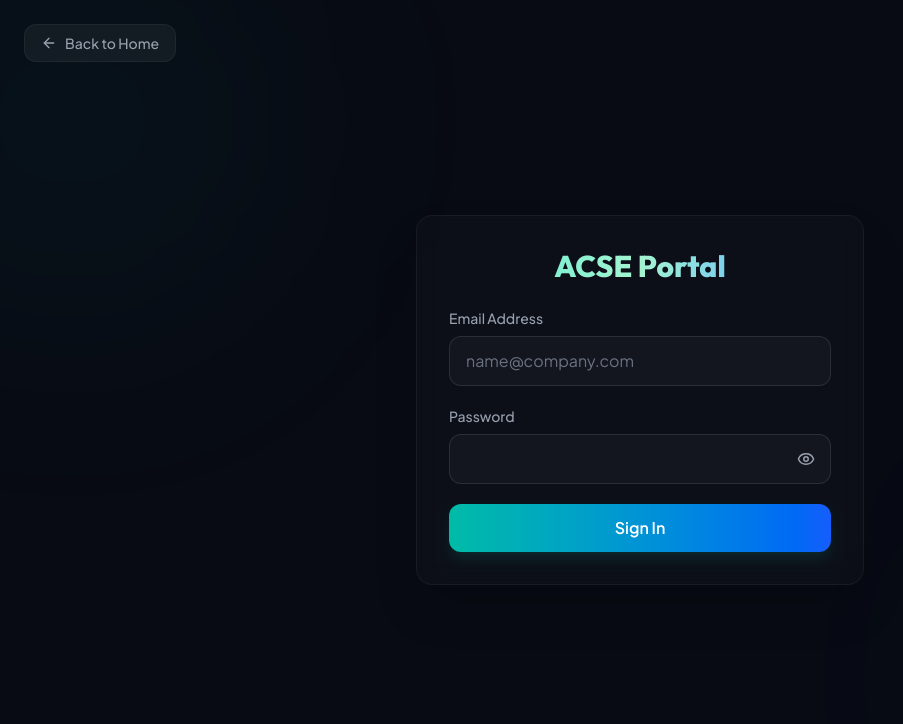
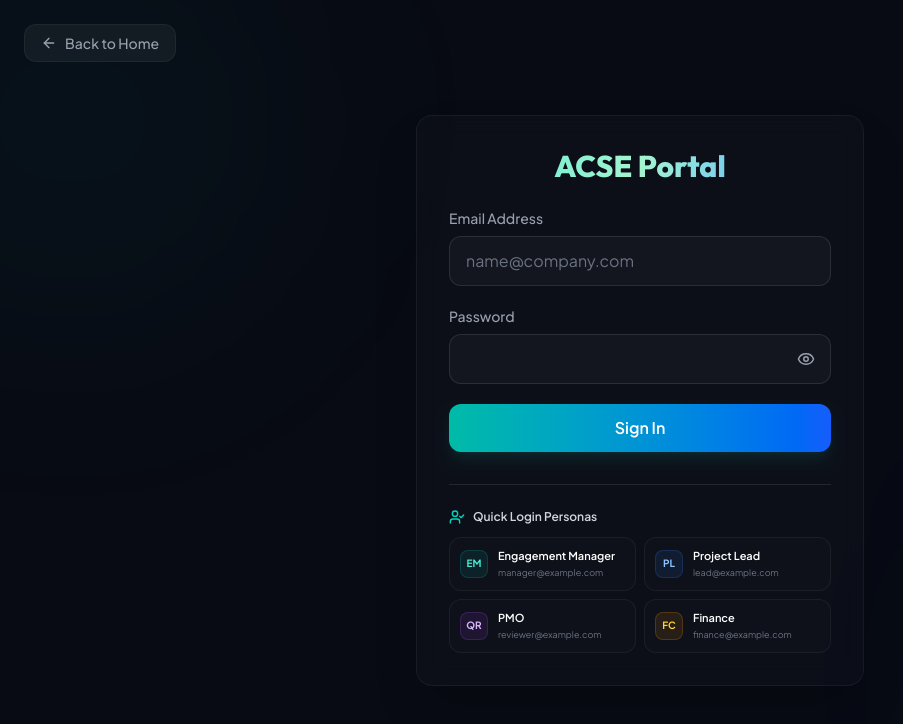
Before and after one commit to Aiinhome-Aivista/new_agent_2_FE, a React (Vite) app: page /login in a window 1280 px wide. Shown: the top 724 px of the page, without its empty margins (0-903 px from the left). Built offline with nearby package versions, Linux system fonts and the light colour scheme; no server answers.

Commit message:
Login page design

```diff
--- a/src/pages/DashboardPage.tsx
+++ b/src/pages/DashboardPage.tsx
@@ -1,6 +1,6 @@
 import React from 'react';
 import { useAuth } from '../auth/AuthContext';
-import { useNavigate, Link } from 'react-router-dom';
+import { Link } from 'react-router-dom';
 import {
   Briefcase,
   ScrollText,
@@ -14,7 +14,6 @@ import {
 
 export const DashboardPage: React.FC = () => {
   const { user } = useAuth();
-  const navigate = useNavigate();
 
   // Mock statistics for presentation
   const stats = [
--- a/src/pages/LoginPage.tsx
+++ b/src/pages/LoginPage.tsx
@@ -1,40 +1,92 @@
-import React, { useState } from 'react';
-import { useNavigate, useLocation, Link } from 'react-router-dom';
-import { useAuth } from '../auth/AuthContext';
-import apiClient from '../api/apiClient';
-import { Eye, EyeOff, ArrowLeft } from 'lucide-react';
+import React, { useState } from "react";
+import { useNavigate, useLocation, Link } from "react-router-dom";
+import { useAuth } from "../auth/AuthContext";
+import apiClient from "../api/apiClient";
+import { Eye, EyeOff, ArrowLeft, UserCheck } from "lucide-react";
+
+const personas = [
+  {
+    role: "Engagement Manager / Partner",
+    email: "manager@example.com",
+    password: "Password123",
+    initial: "EM",
+    bg: "hover:bg-teal-500/5 hover:border-teal-500/30",
+    badgeBg: "bg-teal-500/10 text-teal-300 border-teal-500/20",
+  },
+  {
+    role: "Project Lead / Delivery Manager",
+    email: "lead@example.com",
+    password: "Password123",
+    initial: "PL",
+    bg: "hover:bg-blue-500/5 hover:border-blue-500/30",
+    badgeBg: "bg-blue-500/10 text-blue-300 border-blue-500/20",
+  },
+  {
+    role: "PMO / Quality Reviewer",
+    email: "reviewer@example.com",
+    password: "Password123",
+    initial: "QR",
+    bg: "hover:bg-purple-500/5 hover:border-purple-500/30",
+    badgeBg: "bg-purple-500/10 text-purple-300 border-purple-500/20",
+  },
+  {
+    role: "Finance / Commercial",
+    email: "finance@example.com",
+    password: "Password123",
+    initial: "FC",
+    bg: "hover:bg-amber-500/5 hover:border-amber-500/30",
+    badgeBg: "bg-amber-500/10 text-amber-300 border-amber-500/20",
+  },
+  // {
+  //   role: 'Admin',
+  //   email: 'admin@example.com',
+  //   password: 'admin123',
+  //   initial: 'AD',
+  //   bg: 'hover:bg-rose-500/5 hover:border-rose-500/30',
+  //   badgeBg: 'bg-rose-500/10 text-rose-300 border-rose-500/20',
+  // },
+];
 
 export const LoginPage: React.FC = () => {
-  const [email, setEmail] = useState('');
-  const [password, setPassword] = useState('');
+  const [email, setEmail] = useState("");
+  const [password, setPassword] = useState("");
   const [showPassword, setShowPassword] = useState(false);
-  const [error, setError] = useState('');
+  const [error, setError] = useState("");
   const [isSubmitting, setIsSubmitting] = useState(false);
   const { login } = useAuth();
   const navigate = useNavigate();
   const location = useLocation();
 
-  const from = (location.state as any)?.from?.pathname || '/dashboard';
+  const from = (location.state as any)?.from?.pathname || "/dashboard";
+
+  const handlePersonaSelect = (pEmail: string, pPass: string) => {
+    setEmail(pEmail);
+    setPassword(pPass);
+    setError("");
+  };
 
   const handleSubmit = async (e: React.FormEvent) => {
     e.preventDefault();
-    setError('');
+    setError("");
     setIsSubmitting(true);
     try {
-      const res = await apiClient.post('/auth/login', { email, password });
+      const res = await apiClient.post("/auth/login", { email, password });
       if (res.data.success) {
         login(res.data.data.access_token, res.data.data.user);
         navigate(from, { replace: true });
       }
     } catch (err: any) {
-      setError(err.response?.data?.detail || 'Login failed. Please check your credentials.');
+      setError(
+        err.response?.data?.detail ||
+          "Login failed. Please check your credentials.",
+      );
     } finally {
       setIsSubmitting(false);
     }
   };
 
   return (
-    <div className="min-h-screen flex items-center justify-center bg-[#080b14] text-white px-4 relative overflow-hidden">
+    <div className="min-h-screen flex items-center justify-center bg-[#080b14] text-white px-4 py-12 relative overflow-hidden">
       {/* Decorative Glow Bubbles */}
       <div className="absolute top-[-10%] left-[-10%] w-[400px] h-[400px] rounded-full bg-teal-500/5 blur-[120px] pointer-events-none" />
       <div className="absolute bottom-[-10%] right-[-10%] w-[400px] h-[400px] rounded-full bg-blue-500/5 blur-[120px] pointer-events-none" />
@@ -48,7 +100,8 @@ export const LoginPage: React.FC = () => {
         Back to Home
       </Link>
 
-      <div className="max-w-md w-full bg-white/[0.02] p-8 rounded-2xl shadow-2xl border border-white/5 backdrop-blur-md relative z-10">
+      <div className="max-w-md w-full bg-white/[0.02] p-8 rounded-2xl shadow-2xl border border-white/5 backdrop-blur-md relative z-10 flex flex-col">
+        <div>
           <h2 className="font-display text-3xl font-extrabold text-center mb-6 bg-clip-text text-transparent bg-gradient-to-r from-teal-300 via-emerald-200 to-blue-400">
             ACSE Portal
           </h2>
@@ -59,10 +112,11 @@ export const LoginPage: React.FC = () => {
             </div>
           )}
 
-
           <form onSubmit={handleSubmit} className="space-y-5">
             <div>
-            <label className="block text-sm font-medium text-gray-400 mb-2">Email Address</label>
+              <label className="block text-sm font-medium text-gray-400 mb-2">
+                Email Address
+              </label>
               <input
                 type="email"
                 required
@@ -73,10 +127,12 @@ export const LoginPage: React.FC = () => {
               />
             </div>
             <div>
-            <label className="block text-sm font-medium text-gray-400 mb-2">Password</label>
+              <label className="block text-sm font-medium text-gray-400 mb-2">
+                Password
+              </label>
               <div className="relative">
                 <input
-                type={showPassword ? 'text' : 'password'}
+                  type={showPassword ? "text" : "password"}
                   required
                   className="w-full px-4 py-3 bg-white/[0.03] border border-white/10 rounded-xl focus:outline-none focus:ring-2 focus:ring-teal-500/50 focus:border-teal-500 text-white pr-12 transition-all duration-300"
                   value={password}
@@ -96,9 +152,55 @@ export const LoginPage: React.FC = () => {
               disabled={isSubmitting}
               className="w-full py-3 px-4 bg-gradient-to-r from-teal-500 to-blue-600 hover:from-teal-400 hover:to-blue-500 disabled:opacity-50 text-white font-semibold rounded-xl transition-all duration-300 shadow-lg shadow-teal-500/10 hover:shadow-teal-400/20 active:scale-[0.98]"
             >
-            {isSubmitting ? 'Signing in...' : 'Sign In'}
+              {isSubmitting ? "Signing in..." : "Sign In"}
             </button>
           </form>
+        </div>
+
+        {/* Compact Persona Selector Section */}
+        <div className="mt-8 pt-6 border-t border-white/10">
+          <div className="flex items-center gap-2 mb-3">
+            <UserCheck className="w-4 h-4 text-teal-400" />
+            <span className="text-xs font-semibold text-gray-300">
+              Quick Login Personas
+            </span>
+          </div>
+          <div className="grid grid-cols-2 gap-2">
+            {personas.map((p) => {
+              const isSelected = email === p.email;
+              return (
+                <button
+                  key={p.email}
+                  type="button"
+                  onClick={() => handlePersonaSelect(p.email, p.password)}
+                  className={`text-left p-2.5 rounded-xl border transition-all duration-300 flex items-center gap-2.5 group cursor-pointer ${
+                    isSelected
+                      ? "bg-white/[0.06] border-teal-500/50 shadow-md shadow-teal-500/5 scale-[1.01]"
+                      : "bg-white/[0.01] border-white/5 " + p.bg
+                  } ${p.email === "admin@example.com" ? "col-span-2" : ""}`}
+                >
+                  <div
+                    className={`w-7 h-7 rounded-lg flex items-center justify-center font-bold text-[10px] border transition-all duration-300 shrink-0 ${
+                      isSelected
+                        ? "bg-teal-500/20 text-teal-200 border-teal-500/40 scale-105"
+                        : p.badgeBg + " group-hover:scale-105"
+                    }`}
+                  >
+                    {p.initial}
+                  </div>
+                  <div className="overflow-hidden">
+                    <div className="font-semibold text-[11px] text-white group-hover:text-gray-100 transition-colors truncate">
+                      {p.role.split(" / ")[0]}
+                    </div>
+                    <div className="text-[9px] text-gray-500 group-hover:text-gray-400 transition-colors truncate mt-0.5">
+                      {p.email}
+                    </div>
+                  </div>
+                </button>
+              );
+            })}
+          </div>
+        </div>
       </div>
     </div>
   );
```
Lines whose indentation alone changed are shown as unchanged.
